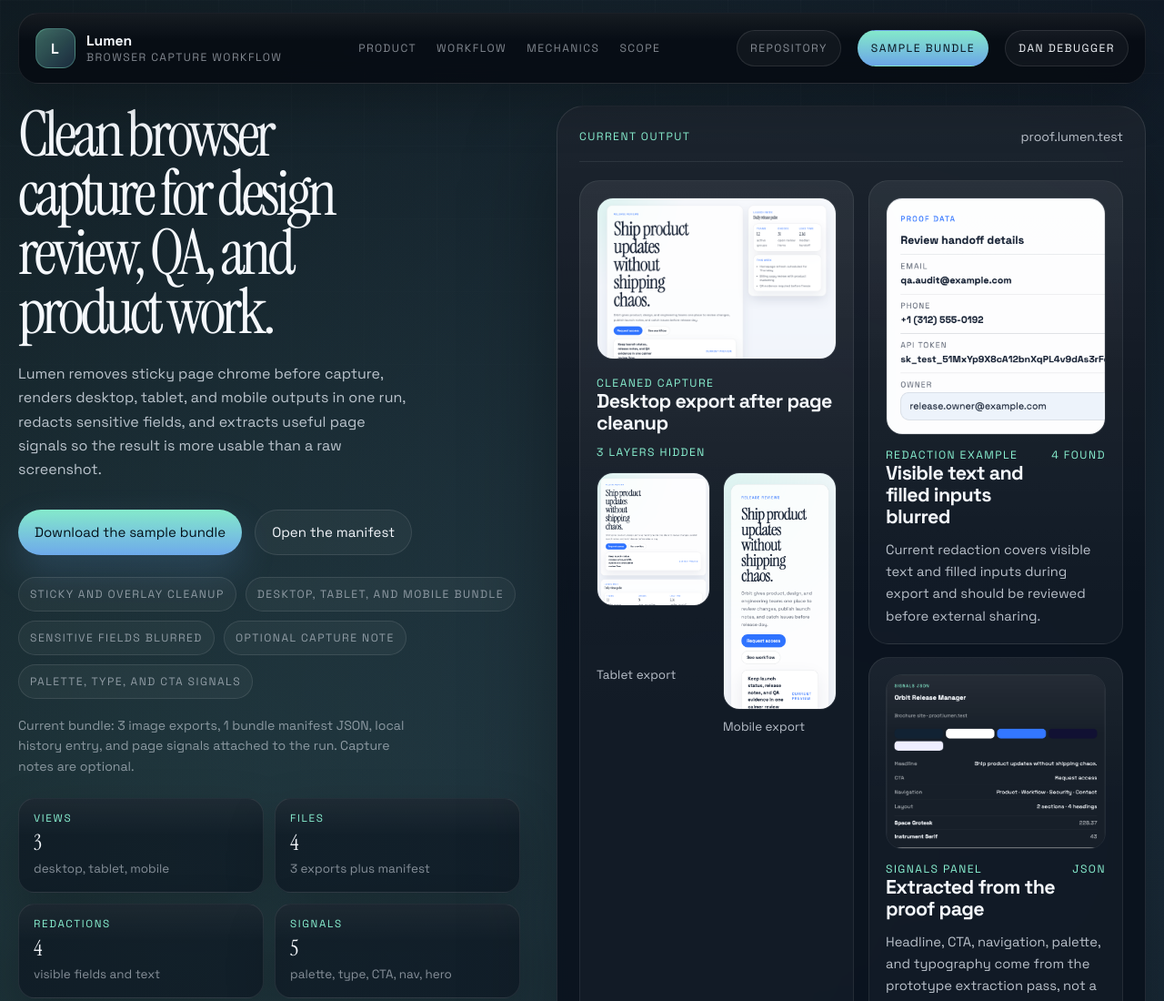
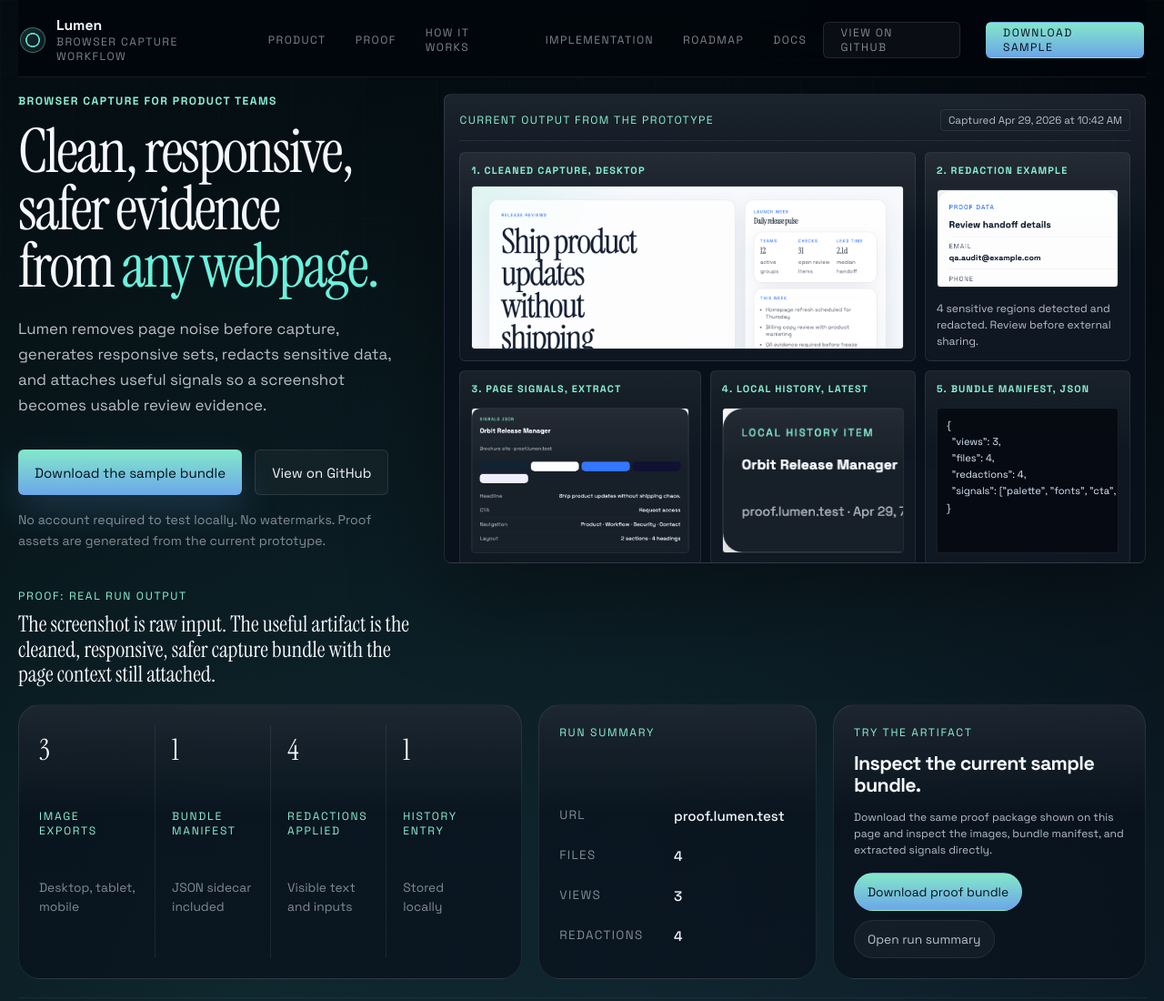
Before and after one commit to CaptainFredric/lumen-extension, a browser extension: page docs/index.html in a window 1280 px wide. Shown: the top 1100 px of the page at 91% size. Drawn offline with Linux system fonts and the light colour scheme.

Commit message:
Match Lumen landing hero to concept

```diff
--- a/docs/index.html
+++ b/docs/index.html
@@ -59,9 +59,11 @@
 
       <nav class="site-nav" aria-label="Primary">
         <a href="#product">Product</a>
-        <a href="#workflow">Workflow</a>
-        <a href="#mechanics">Mechanics</a>
-        <a href="#scope">Scope</a>
+        <a href="#proof">Proof</a>
+        <a href="#workflow">How it works</a>
+        <a href="#mechanics">Implementation</a>
+        <a href="#scope">Roadmap</a>
+        <a href="#docs">Docs</a>
       </nav>
 
       <div class="header-actions">
@@ -71,22 +73,14 @@
           target="_blank"
           rel="noreferrer"
         >
-          Repository
+          View on GitHub
         </a>
         <a
           class="nav-link nav-link-accent"
           href="assets/proof-run-bundle.zip"
           download
         >
-          Sample bundle
-        </a>
-        <a
-          class="nav-link nav-link-strong"
-          href="https://github.com/CaptainFredric"
-          target="_blank"
-          rel="noreferrer"
-        >
-          Dan DeBugger
+          Download sample
         </a>
       </div>
     </header>
@@ -94,11 +88,11 @@
     <main>
       <section class="hero" id="top">
         <div class="hero-copy" data-reveal>
-          <h1>Clean browser capture for design review, QA, and product work.</h1>
+          <p class="hero-kicker">Browser capture for product teams</p>
+          <h1>Clean, responsive,<br />safer evidence<br />from <span>any webpage.</span></h1>
           <p class="hero-body">
-            Lumen removes sticky page chrome before capture, renders desktop, tablet, and mobile
-            outputs in one run, redacts sensitive fields, and extracts useful page signals so the
-            result is more usable than a raw screenshot.
+            Lumen removes page noise before capture, generates responsive sets, redacts sensitive
+            data, and attaches useful signals so a screenshot becomes usable review evidence.
           </p>
 
           <div class="hero-actions">
@@ -109,175 +103,77 @@
             >
               Download the sample bundle
             </a>
-            <a class="secondary-link" href="assets/proof-run-bundle.json" target="_blank" rel="noreferrer">Open the manifest</a>
-          </div>
-
-          <div class="hero-proof" aria-label="Current capabilities">
-            <span>Sticky and overlay cleanup</span>
-            <span>Desktop, tablet, and mobile bundle</span>
-            <span>Sensitive fields blurred</span>
-            <span>Optional capture note</span>
-            <span>Palette, type, and CTA signals</span>
+            <a class="secondary-link" href="https://github.com/CaptainFredric/lumen-extension" target="_blank" rel="noreferrer">View on GitHub</a>
           </div>
 
           <p class="hero-inline-note">
-            Current bundle: 3 image exports, 1 bundle manifest JSON, local history entry, and
-            page signals attached to the run. Capture notes are optional.
+            No account required to test locally. No watermarks. Proof assets are generated from the
+            current prototype.
           </p>
-
-          <div class="hero-run-strip" aria-label="Current run summary">
-            <div class="hero-run-item">
-              <span>Views</span>
-              <strong>3</strong>
-              <p>desktop, tablet, mobile</p>
-            </div>
-            <div class="hero-run-item">
-              <span>Files</span>
-              <strong>4</strong>
-              <p>3 exports plus manifest</p>
-            </div>
-            <div class="hero-run-item">
-              <span>Redactions</span>
-              <strong>4</strong>
-              <p>visible fields and text</p>
-            </div>
-            <div class="hero-run-item">
-              <span>Signals</span>
-              <strong>5</strong>
-              <p>palette, type, CTA, nav, hero</p>
-            </div>
-          </div>
         </div>
 
         <div class="hero-stage" data-tilt data-reveal>
           <div class="evidence-board">
             <div class="evidence-head">
-              <p class="support-label">Current output</p>
-              <span class="evidence-domain">proof.lumen.test</span>
+              <p class="support-label">Current output from the prototype</p>
+              <span class="evidence-domain">Captured Apr 29, 2026 at 10:42 AM</span>
             </div>
 
             <div class="evidence-layout">
-              <figure class="artifact-surface artifact-surface-primary">
+              <figure class="artifact-surface artifact-surface-primary artifact-cell-capture">
+                <p class="artifact-title">1. Cleaned capture, desktop</p>
                 <img
                   class="artifact-image"
                   src="assets/proof-run-desktop.png"
                   alt="Real cleaned desktop capture from the current Lumen proof run."
                 />
-                <figcaption class="artifact-caption">
-                  <div>
-                    <p class="artifact-title">Cleaned capture</p>
-                    <h3>Desktop export after page cleanup</h3>
-                  </div>
-                  <span class="evidence-badge">3 layers hidden</span>
-                </figcaption>
-                <div class="artifact-thumb-row">
-                  <figure class="artifact-thumb">
-                    <img
-                      class="artifact-thumb-image"
-                      src="assets/proof-run-tablet.png"
-                      alt="Real tablet export from the current Lumen proof run."
-                    />
-                    <figcaption>Tablet export</figcaption>
-                  </figure>
-                  <figure class="artifact-thumb">
-                    <img
-                      class="artifact-thumb-image"
-                      src="assets/proof-run-mobile.png"
-                      alt="Real mobile export from the current Lumen proof run."
-                    />
-                    <figcaption>Mobile export</figcaption>
-                  </figure>
-                </div>
               </figure>
 
-              <div class="artifact-column">
-                <figure class="artifact-surface artifact-surface-compact">
+              <figure class="artifact-surface artifact-surface-compact artifact-cell-redaction">
+                <p class="artifact-title">2. Redaction example</p>
                 <img
                   class="artifact-image artifact-image-redacted"
                   src="assets/proof-run-redacted.png"
                   alt="Real redaction example from the current Lumen proof run."
                 />
                 <figcaption class="artifact-copy">
-                    <div class="card-head">
-                      <div>
-                        <p class="artifact-title">Redaction example</p>
-                        <h3>Visible text and filled inputs blurred</h3>
-                      </div>
-                      <span class="evidence-badge">4 found</span>
-                    </div>
-                    <p class="card-note">
-                      Current redaction covers visible text and filled inputs during export and
-                      should be reviewed before external sharing.
-                    </p>
+                  <p class="card-note">4 sensitive regions detected and redacted. Review before external sharing.</p>
                 </figcaption>
               </figure>
 
-                <figure class="artifact-surface artifact-surface-compact">
+              <figure class="artifact-surface artifact-surface-compact artifact-cell-signals">
+                <p class="artifact-title">3. Page signals, extract</p>
                 <img
                   class="artifact-image"
                   src="assets/proof-run-signals.png"
                   alt="Extracted signals panel rendered from the current Lumen proof run."
                 />
-                  <figcaption class="artifact-copy">
-                    <div class="card-head">
-                      <div>
-                        <p class="artifact-title">Signals panel</p>
-                        <h3>Extracted from the proof page</h3>
-                      </div>
-                      <span class="evidence-badge">JSON</span>
-                    </div>
-                    <p class="card-note">
-                      Headline, CTA, navigation, palette, and typography come from the prototype
-                      extraction pass, not a hand-written mock.
-                    </p>
-                  </figcaption>
               </figure>
 
-                <figure class="artifact-surface artifact-surface-compact">
+              <figure class="artifact-surface artifact-surface-compact artifact-cell-history">
+                <p class="artifact-title">4. Local history, latest</p>
                 <img
                   class="artifact-image artifact-image-history"
                   src="assets/proof-run-history.png"
                   alt="Local history item rendered from the current Lumen proof run."
                 />
-                  <figcaption class="artifact-copy">
-                    <div class="card-head">
-                      <div>
-                        <p class="artifact-title">Local history item</p>
-                        <h3>Written after the run</h3>
-                      </div>
-                      <span class="evidence-badge">4 files</span>
-                    </div>
-                    <p class="card-note">
-                      The current history entry tracks host, timestamp, views, files, redactions,
-                      and site type.
-                    </p>
-                  </figcaption>
               </figure>
 
-                <figure class="artifact-surface artifact-surface-compact artifact-surface-manifest">
-                  <figcaption class="artifact-copy">
-                    <div class="card-head">
-                      <div>
-                        <p class="artifact-title">Bundle manifest</p>
-                        <h3>Saved beside the images</h3>
-                      </div>
-                      <span class="evidence-badge">JSON</span>
-                    </div>
+              <figure class="artifact-surface artifact-surface-compact artifact-surface-manifest artifact-cell-manifest">
+                <p class="artifact-title">5. Bundle manifest, JSON</p>
                 <pre class="manifest-preview"><code>{
   "views": 3,
   "files": 4,
   "redactions": 4,
   "signals": ["palette", "fonts", "cta", "nav"]
 }</code></pre>
-                  </figcaption>
               </figure>
-              </div>
             </div>
           </div>
         </div>
       </section>
 
-      <section class="proof-strip-section" data-reveal>
+      <section class="proof-strip-section" id="proof" data-reveal>
         <div class="proof-strip-intro">
           <p class="proof-label">Proof: real run output</p>
           <p class="proof-strip-copy">
@@ -682,7 +578,7 @@
         </div>
       </section>
 
-      <section class="cta-section" data-reveal>
+      <section class="cta-section" id="docs" data-reveal>
         <p class="kicker">Implemented now</p>
         <h2>Lumen is early. The current build already handles cleanup, capture, redaction, anchored notes, signals, and a portable bundle manifest.</h2>
         <p>
--- a/docs/styles.css
+++ b/docs/styles.css
@@ -15,7 +15,7 @@
   --focus-ring: rgba(137, 241, 209, 0.52);
   --shadow: 0 38px 100px rgba(0, 0, 0, 0.36);
   --shadow-soft: 0 22px 54px rgba(0, 0, 0, 0.22);
-  --max-width: 1320px;
+  --max-width: 1468px;
 }
 
 * {
@@ -29,9 +29,9 @@ html {
 body {
   margin: 0;
   background:
-    radial-gradient(circle at 14% 12%, rgba(137, 241, 209, 0.14), transparent 22%),
-    radial-gradient(circle at 84% 10%, rgba(119, 183, 255, 0.16), transparent 26%),
-    linear-gradient(180deg, #04070d 0%, #08111b 36%, #04070d 100%);
+    radial-gradient(circle at 20% 16%, rgba(77, 239, 220, 0.1), transparent 26%),
+    radial-gradient(circle at 72% 18%, rgba(92, 145, 210, 0.1), transparent 22%),
+    linear-gradient(180deg, #02060b 0%, #06101a 40%, #03070d 100%);
   color: var(--text-primary);
   font-family: "Space Grotesk", sans-serif;
 }
@@ -105,22 +105,18 @@ main,
 
 .site-header {
   position: sticky;
-  top: 14px;
+  top: 0;
   z-index: 40;
   display: flex;
   align-items: center;
   justify-content: space-between;
   gap: 16px;
-  padding: 16px 18px;
-  margin-top: 14px;
-  border: 1px solid rgba(255, 255, 255, 0.08);
-  border-radius: 22px;
-  background:
-    linear-gradient(180deg, rgba(255, 255, 255, 0.06), transparent 40%),
-    rgba(6, 11, 18, 0.86);
-  backdrop-filter: blur(14px);
-  -webkit-backdrop-filter: blur(14px);
-  box-shadow: var(--shadow-soft);
+  padding: 18px 2px 14px;
+  margin-top: 0;
+  border-bottom: 1px solid rgba(255, 255, 255, 0.08);
+  background: rgba(2, 6, 11, 0.82);
+  backdrop-filter: blur(16px);
+  -webkit-backdrop-filter: blur(16px);
 }
 
 .brand {
@@ -132,11 +128,14 @@ main,
 .brand-mark {
   display: grid;
   place-items: center;
-  width: 44px;
-  height: 44px;
-  border-radius: 14px;
-  background: linear-gradient(135deg, rgba(137, 241, 209, 0.4), rgba(119, 183, 255, 0.18));
-  border: 1px solid rgba(137, 241, 209, 0.3);
+  width: 28px;
+  height: 28px;
+  border-radius: 999px;
+  background:
+    radial-gradient(circle, transparent 34%, rgba(95, 245, 224, 0.9) 36%, rgba(95, 245, 224, 0.9) 42%, transparent 44%),
+    linear-gradient(135deg, rgba(137, 241, 209, 0.16), rgba(119, 183, 255, 0.1));
+  border: 1px solid rgba(137, 241, 209, 0.36);
+  color: transparent;
   font-weight: 700;
   letter-spacing: 0.08em;
 }
@@ -168,7 +167,7 @@ main,
 .header-actions {
   display: flex;
   align-items: center;
-  gap: 18px;
+  gap: 28px;
 }
 
 .site-nav {
@@ -184,8 +183,8 @@ main,
   display: inline-flex;
   align-items: center;
   min-height: 40px;
-  padding: 0 14px;
-  border-radius: 999px;
+  padding: 0 18px;
+  border-radius: 6px;
   border: 1px solid var(--surface-border);
   background: rgba(255, 255, 255, 0.04);
   transition: transform 180ms ease, background 180ms ease, border-color 180ms ease;
@@ -202,17 +201,17 @@ main,
 }
 
 section {
-  padding: 72px 0;
+  padding: 64px 0;
 }
 
 .hero {
   display: grid;
-  grid-template-columns: minmax(0, 0.92fr) minmax(360px, 1.08fr);
-  gap: 40px;
-  align-items: start;
+  grid-template-columns: minmax(360px, 0.55fr) minmax(640px, 1fr);
+  gap: 44px;
+  align-items: stretch;
   min-height: auto;
-  padding-top: 24px;
-  padding-bottom: 40px;
+  padding-top: 18px;
+  padding-bottom: 10px;
 }
 
 .kicker,
@@ -228,13 +227,27 @@ h2,
 .cta-section h2 {
   font-family: "Instrument Serif", serif;
   font-weight: 400;
-  letter-spacing: -0.06em;
+  letter-spacing: -0.035em;
   line-height: 0.94;
 }
 
 h1 {
-  max-width: 13ch;
-  font-size: clamp(3rem, 5.4vw, 5.1rem);
+  max-width: 520px;
+  font-size: clamp(4.2rem, 5.25vw, 5.55rem);
+}
+
+h1 span {
+  color: #6bf1dc;
+  white-space: nowrap;
+}
+
+.hero-kicker {
+  margin-bottom: 16px;
+  color: var(--accent);
+  font-size: 0.76rem;
+  font-weight: 700;
+  letter-spacing: 0.12em;
+  text-transform: uppercase;
 }
 
 h2 {
@@ -267,8 +280,8 @@ h3 {
 
 .hero-body {
   max-width: 42ch;
-  margin-top: 22px;
-  font-size: 1rem;
+  margin-top: 24px;
+  font-size: 1.06rem;
 }
 
 .section-body {
@@ -299,12 +312,12 @@ h3 {
 }
 
 .hero-actions {
-  margin-top: 30px;
+  margin-top: 34px;
 }
 
 .hero-inline-note {
   max-width: 48ch;
-  margin-top: 18px;
+  margin-top: 16px;
   color: var(--text-tertiary);
   font-size: 0.88rem;
   line-height: 1.6;
@@ -363,7 +376,7 @@ h3 {
   justify-content: center;
   min-height: 50px;
   padding: 0 18px;
-  border-radius: 999px;
+  border-radius: 6px;
   font-size: 0.94rem;
   transition: transform 180ms ease, background 180ms ease, border-color 180ms ease;
 }
@@ -407,7 +420,7 @@ h3 {
 
 .hero-stage {
   position: relative;
-  min-height: 708px;
+  min-height: 516px;
   transform-style: preserve-3d;
   transition: transform 180ms ease-out;
 }
@@ -428,11 +441,13 @@ h3 {
 
 .evidence-board {
   display: grid;
-  gap: 20px;
+  gap: 12px;
   height: 100%;
-  min-height: 708px;
-  padding: 24px;
-  border-radius: 30px;
+  min-height: 516px;
+  max-height: 516px;
+  padding: 16px;
+  border-radius: 8px;
+  overflow: hidden;
 }
 
 .evidence-head,
@@ -447,26 +462,37 @@ h3 {
 }
 
 .evidence-head {
-  padding-bottom: 18px;
+  min-height: 28px;
+  padding-bottom: 10px;
   border-bottom: 1px solid rgba(255, 255, 255, 0.08);
 }
 
 .evidence-domain {
   color: var(--text-secondary);
-  font-size: 0.88rem;
+  padding: 4px 8px;
+  border: 1px solid rgba(255, 255, 255, 0.08);
+  border-radius: 4px;
+  font-size: 0.72rem;
 }
 
 .evidence-layout {
   display: grid;
-  grid-template-columns: minmax(0, 1.08fr) minmax(280px, 0.82fr);
-  gap: 16px;
+  grid-template-columns: 1.08fr 0.92fr 0.92fr;
+  grid-template-areas:
+    "capture capture redaction"
+    "signals history manifest";
+  grid-template-rows: 230px 214px;
+  gap: 10px;
+  min-height: 0;
 }
 
 .artifact-surface {
   display: grid;
-  gap: 14px;
-  padding: 18px;
-  border-radius: 22px;
+  gap: 10px;
+  min-height: 0;
+  padding: 12px;
+  border-radius: 6px;
+  overflow: hidden;
   border: 1px solid rgba(255, 255, 255, 0.08);
   background:
     linear-gradient(180deg, rgba(255, 255, 255, 0.04), transparent 40%),
@@ -475,6 +501,31 @@ h3 {
 
 .artifact-surface-primary {
   align-content: start;
+}
+
+.artifact-cell-capture {
+  grid-area: capture;
+  grid-template-rows: auto minmax(0, 1fr);
+}
+
+.artifact-cell-redaction {
+  grid-area: redaction;
+  grid-template-rows: auto minmax(0, 1fr) auto;
+}
+
+.artifact-cell-signals {
+  grid-area: signals;
+  grid-template-rows: auto minmax(0, 1fr);
+}
+
+.artifact-cell-history {
+  grid-area: history;
+  grid-template-rows: auto minmax(0, 1fr);
+}
+
+.artifact-cell-manifest {
+  grid-area: manifest;
+  grid-template-rows: auto minmax(0, 1fr);
 }
 
 .artifact-surface-compact {
@@ -490,17 +541,21 @@ h3 {
 .artifact-thumb-image {
   display: block;
   width: 100%;
-  height: auto;
-  border-radius: 18px;
+  height: 100%;
+  min-height: 0;
+  object-fit: cover;
+  object-position: top left;
+  border-radius: 4px;
   border: 1px solid rgba(255, 255, 255, 0.08);
 }
 
 .artifact-image-redacted {
-  max-width: 360px;
+  max-width: none;
+  object-fit: cover;
 }
 
 .artifact-image-history {
-  border-radius: 16px;
+  border-radius: 4px;
 }
 
 .artifact-caption,
@@ -551,6 +606,12 @@ h3 {
 .status-tag,
 .evidence-badge {
   color: var(--accent);
+}
+
+.artifact-title {
+  font-size: 0.68rem;
+  font-weight: 700;
+  letter-spacing: 0.11em;
 }
 
 .card-head {
@@ -710,7 +771,8 @@ h3 {
 }
 
 .card-note {
-  font-size: 0.92rem;
+  font-size: 0.75rem;
+  line-height: 1.5;
 }
 
 .artifact-surface-manifest {
@@ -719,13 +781,15 @@ h3 {
 
 .manifest-preview {
   margin: 0;
-  padding: 14px;
-  border-radius: 16px;
+  height: 100%;
+  min-height: 0;
+  padding: 10px;
+  border-radius: 4px;
   border: 1px solid rgba(255, 255, 255, 0.08);
   background: rgba(4, 8, 15, 0.8);
   color: var(--accent-warm);
-  font-size: 0.77rem;
-  line-height: 1.7;
+  font-size: 0.69rem;
+  line-height: 1.55;
   overflow: auto;
 }
 
@@ -1285,9 +1349,19 @@ h3 {
   .hero,
   .support-grid,
   .workflow-section,
-  .proof-strip-grid,
+  .proof-strip-grid {
+    grid-template-columns: 1fr;
+  }
+
   .evidence-layout {
     grid-template-columns: 1fr;
+    grid-template-areas:
+      "capture"
+      "redaction"
+      "signals"
+      "history"
+      "manifest";
+    grid-template-rows: auto;
   }
 
   .workflow-sticky {
@@ -1295,11 +1369,19 @@ h3 {
     top: 0;
   }
 
-  .hero-stage,
-  .evidence-board,
   .workflow-visual,
   .workflow-monitor {
     min-height: 620px;
+  }
+
+  .hero-stage,
+  .evidence-board {
+    min-height: auto;
+    max-height: none;
+  }
+
+  .evidence-board {
+    height: auto;
   }
 
   .support-visual {
@@ -1356,7 +1438,11 @@ h3 {
   }
 
   h1 {
-    font-size: clamp(3rem, 18vw, 4.9rem);
+    font-size: clamp(3rem, 15vw, 4.1rem);
+  }
+
+  h1 span {
+    white-space: normal;
   }
 
   h2 {
@@ -1366,6 +1452,14 @@ h3 {
   .hero-stage,
   .evidence-board {
     min-height: auto;
+  }
+
+  .hero {
+    gap: 24px;
+  }
+
+  .hero-inline-note {
+    display: none;
   }
 
   .evidence-board {
```
Lines whose indentation alone changed are shown as unchanged.
